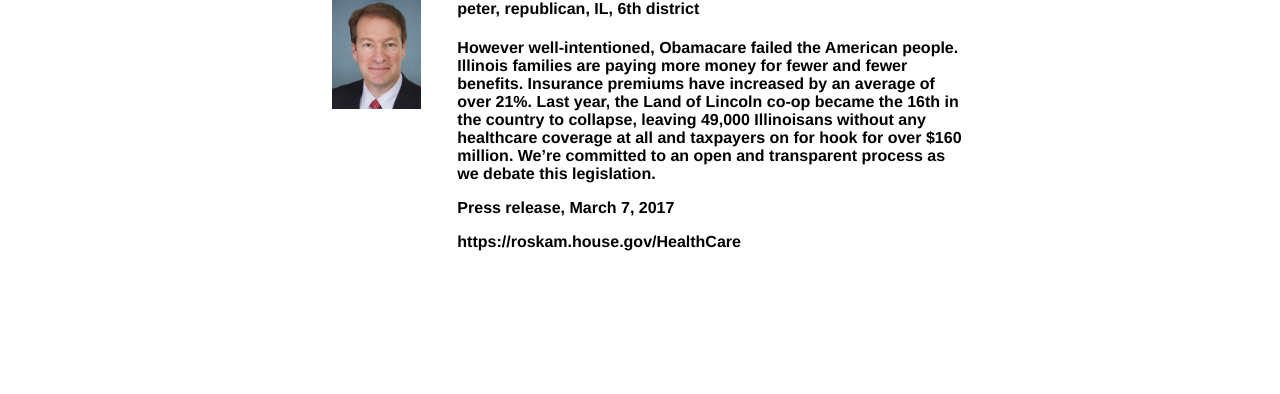
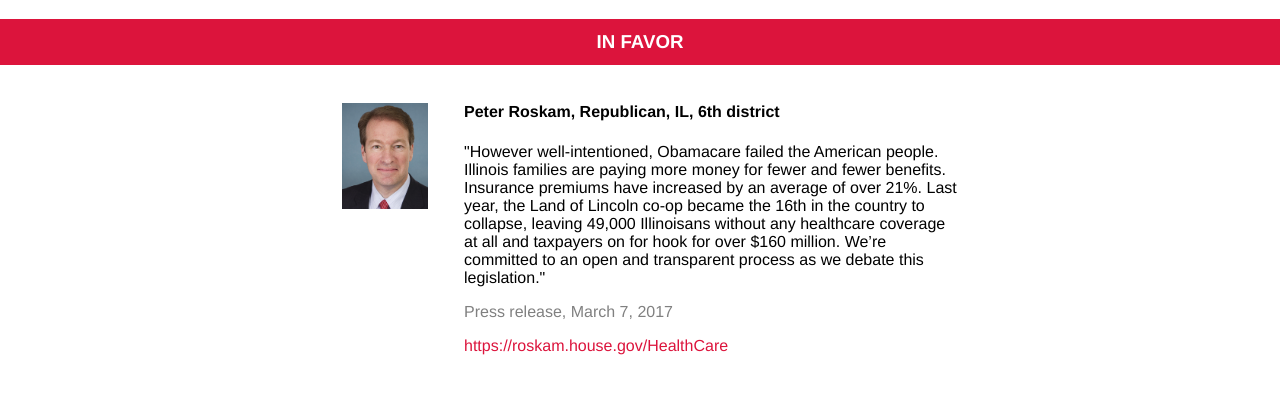
Before and after one commit to MagicWilliams/studio-legislator-tracker, a React (Create React App) app: page / in a window 1280 px wide. Shown: the top 394 px of the page. Built offline with nearby package versions, Linux system fonts and the light colour scheme.

Commit message:
Created "Stance" component, fixed some styling

```diff
--- a/package.json
+++ b/package.json
@@ -7,7 +7,8 @@
     "react": "^16.0.0",
     "react-dom": "^16.0.0",
     "react-flexbox-grid": "^1.1.5",
-    "react-scripts": "1.0.14"
+    "react-scripts": "1.0.14",
+    "react-textfit": "^1.0.1"
   },
   "scripts": {
     "start": "react-scripts start",
--- a/public/stylesheets/base.css
+++ b/public/stylesheets/base.css
@@ -41,5 +41,4 @@
 
 * {
 	font-family: "Helvetica Neue";
-	font-weight: bold;
 }
--- /dev/null
+++ b/src/Card.css
@@ -0,0 +1,21 @@
+.Card {
+  text-align: left;
+  padding: 20px;
+}
+
+.bio {
+  margin-left: 20px;
+}
+
+.repHeader {
+  margin-top: 0px;
+  font-weight: bold;
+}
+
+.source {
+  color: gray;
+}
+
+.link {
+  color: crimson;
+}
--- a/src/Card.js
+++ b/src/Card.js
@@ -1,18 +1,18 @@
 import React, { Component } from 'react';
 import { Grid, Row, Col } from 'react-flexbox-grid';
-import './App.css';
+import './Card.css';
 
 class Card extends Component {
   constructor(props) {
     super(props);
     this.state = {
       representative: {
-        name: "peter",
+        name: "Peter Roskam",
         img: "/img/peter.jpg",
-        party: " republican",
+        party: " Republican",
         state: " IL",
         district: " 6th district",
-        quote: "However well-intentioned, Obamacare failed the American people. Illinois families are paying more money for fewer and fewer benefits. Insurance premiums have increased by an average of over 21%. Last year, the Land of Lincoln co-op became the 16th in the country to collapse, leaving 49,000 Illinoisans without any healthcare coverage at all and taxpayers on for hook for over $160 million. We’re committed to an open and transparent process as we debate this legislation.",
+        quote: " \"However well-intentioned, Obamacare failed the American people. Illinois families are paying more money for fewer and fewer benefits. Insurance premiums have increased by an average of over 21%. Last year, the Land of Lincoln co-op became the 16th in the country to collapse, leaving 49,000 Illinoisans without any healthcare coverage at all and taxpayers on for hook for over $160 million. We’re committed to an open and transparent process as we debate this legislation.\"",
         quoteSource: "Press release, March 7, 2017",
         quoteLink: "https://roskam.house.gov/HealthCare",
         stance: "in-favor",
@@ -23,7 +23,7 @@ class Card extends Component {
 
   render() {
     return (
-      <div className="App">
+      <div className="Card">
         <Grid fluid>
             <Row>
               <Col xs={3} smOffset={1} sm={2} mdOffset={2} md={1} lgOffset={3} lg={1}>
@@ -38,8 +38,8 @@ class Card extends Component {
                 </h4>
 
                 <p> {this.state.representative.quote} </p>
-                <p> {this.state.representative.quoteSource} </p>
-                <p> {this.state.representative.quoteLink} </p>
+                <p className="source"> {this.state.representative.quoteSource} </p>
+                <p className="link"> {this.state.representative.quoteLink} </p>
               </Col>
             </Row>
         </Grid>
--- /dev/null
+++ b/src/Stance.css
@@ -0,0 +1,6 @@
+.stanceHeader {
+  background-color: crimson;
+  color: white;
+  text-align: center;
+  padding: 12px;
+}
--- a/src/Stance.js
+++ b/src/Stance.js
@@ -1,19 +1,23 @@
 import React, { Component } from 'react';
 import { Grid, Row, Col } from 'react-flexbox-grid';
 import Card from './Card.js'
-import './App.css';
+import './Stance.css';
 
 class Stance extends Component {
   constructor(props) {
     super(props);
     this.state = {
+      st: "IN FAVOR"
     }
 
   }
 
   render() {
     return (
+      <div>
+      <h3 className="stanceHeader"> {this.state.st} </h3>
       <Card />
+      </div>
     );
   }
 }
```
Also changed, not shown: 1 other file (tests, documents, lock files or other folders).
